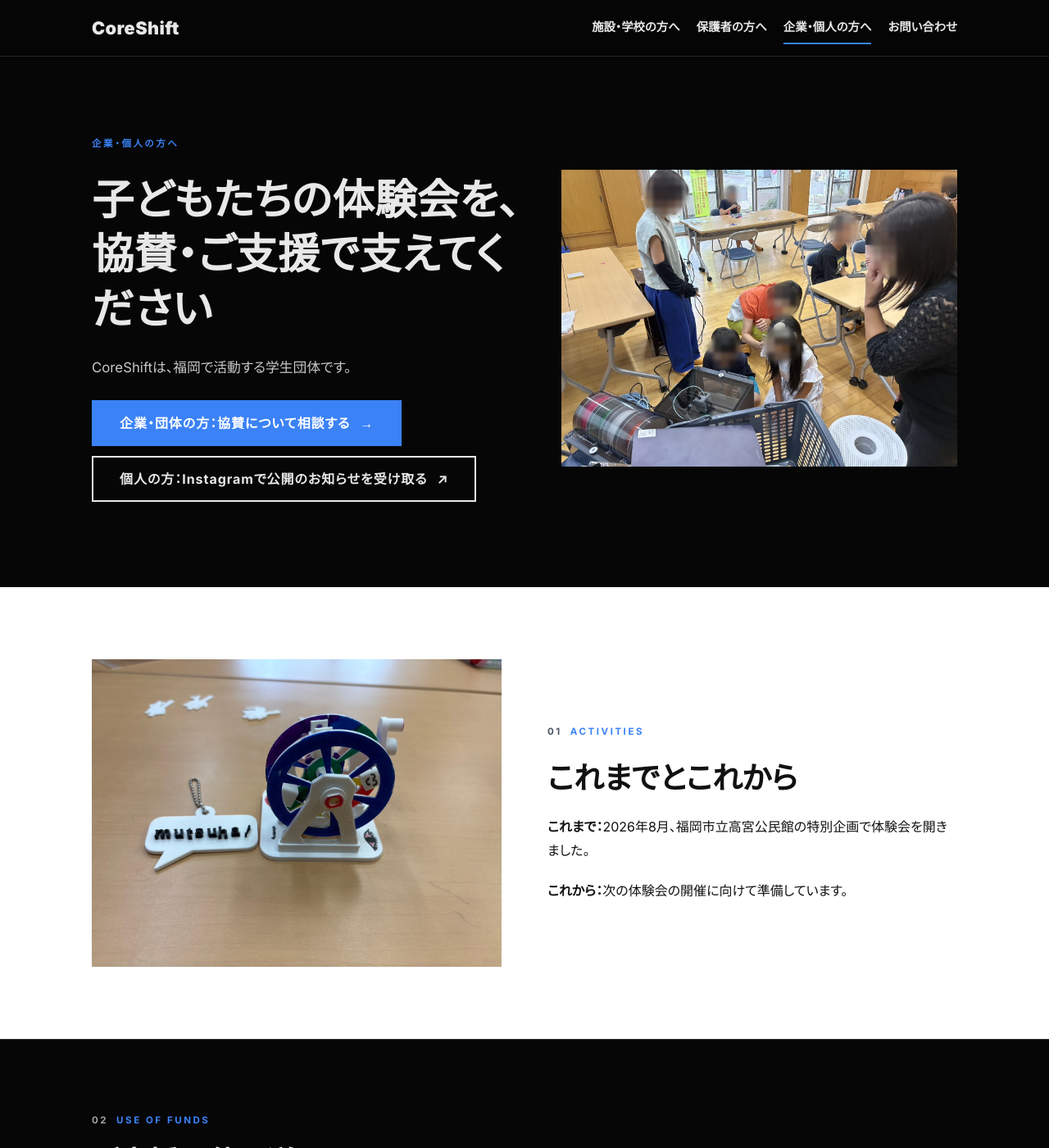
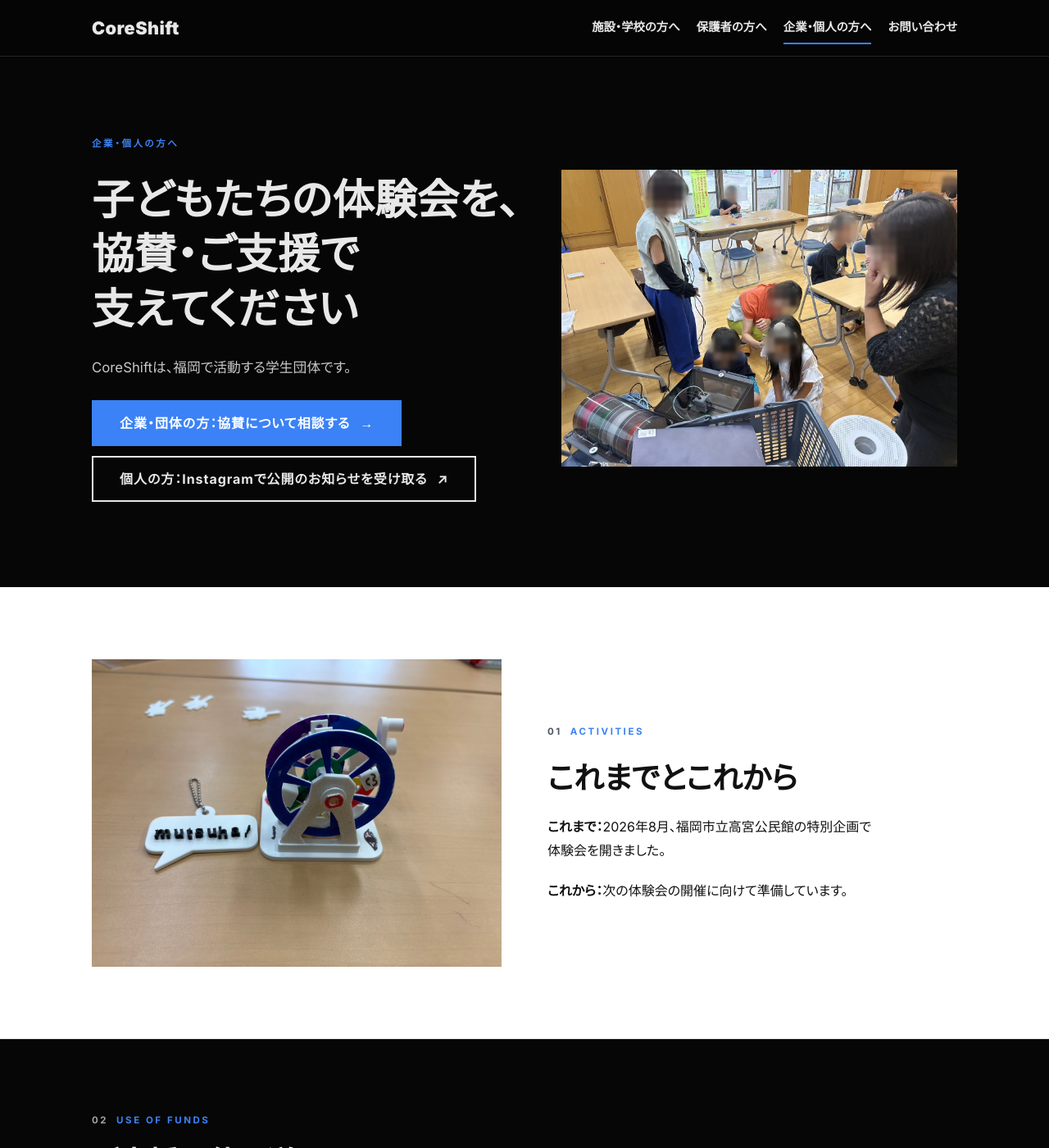
Before and after one commit to coreshiftforch/CoreShift-forchildren-web, a Jekyll site: the page built from coreshift-for-children/support/index.html, in a window 1280 px wide and 1400 px high. Shown: the whole window at 82% size. Built offline with Jekyll 4.4.1, drawn with Linux system fonts in a browser that asks for light colours; some of the changed text lies outside the part shown.

Commit message:
style: 日本語の見出しとボタンを言葉の切れ目で折り返す
- 見出し・ボタンは word-break: keep-all にし、言葉の切れ目に <wbr> を入れた（Safari でも効く）
- 中黒を含むまとまり（協賛・ご支援で など）は途中で折り返さない
- 本文は対応ブラウザで言葉のまとまりごとに折り返す（word-break: auto-phrase）
- ROADMAP に見出しを足すときの決まりを追記

Co-Authored-By: Claude Opus 5.5 <noreply@anthropic.com>

```diff
--- a/coreshift-for-children/support/index.html
+++ b/coreshift-for-children/support/index.html
@@ -9,11 +9,11 @@ nav: support
     <div class="wrap">
       <div class="hero-copy">
         <span class="eyebrow">企業・個人の方へ</span>
-        <h1>子どもたちの体験会を、協賛・ご支援で支えてください</h1>
+        <h1>子どもたちの<wbr>体験会を、<wbr><span class="nw">協賛・ご支援で</span><wbr>支えてください</h1>
         <p class="lead">CoreShiftは、福岡で活動する学生団体です。</p>
         <div class="btn-row">
-          <a class="btn" href="/contact/?type=sponsor">企業・団体の方：協賛について相談する <span aria-hidden="true">→</span></a>
-          <a class="btn btn--ghost" href="https://www.instagram.com/coreshift.for_children/">個人の方：Instagramで公開のお知らせを受け取る <span aria-hidden="true">↗</span></a>
+          <a class="btn" href="/contact/?type=sponsor"><span><span class="nw">企業・団体の方：</span><wbr>協賛について<wbr>相談する</span> <span aria-hidden="true">→</span></a>
+          <a class="btn btn--ghost" href="https://www.instagram.com/coreshift.for_children/">個人の方：<wbr>Instagramで<wbr>公開のお知らせを<wbr>受け取る <span aria-hidden="true">↗</span></a>
         </div>
       </div>
       <figure class="hero-photo">
@@ -27,7 +27,7 @@ nav: support
       <img src="/coreshift-for-children/photos/event01_takamiya/S__2965527_0.jpg" width="1477" height="1108" loading="lazy" alt="子どもたちが作った作品">
       <div class="stack">
         <span class="eyebrow"><b>01</b>Activities</span>
-        <h2>これまでとこれから</h2>
+        <h2>これまでと<wbr>これから</h2>
         <p><b>これまで：</b>2026年8月、福岡市立高宮公民館の特別企画で体験会を開きました。</p>
         <p><b>これから：</b>次の体験会の開催に向けて準備しています。</p>
       </div>
@@ -41,10 +41,10 @@ nav: support
         <h2>ご支援の使い道</h2>
       </div>
       <ul class="funds">
-        <li><svg viewBox="0 0 24 24" width="36" height="36" fill="none" stroke="currentColor" stroke-width="1.8" stroke-linecap="round" stroke-linejoin="round" aria-hidden="true"><path d="M12 3 3 7.5v9L12 21l9-4.5v-9L12 3Z"/><path d="M3 7.5 12 12l9-4.5M12 12v9"/></svg><h3>3Dプリンターと材料</h3><p>フィラメント</p></li>
-        <li><svg viewBox="0 0 24 24" width="36" height="36" fill="none" stroke="currentColor" stroke-width="1.8" stroke-linecap="round" stroke-linejoin="round" aria-hidden="true"><circle cx="9" cy="9" r="5"/><path d="M14.5 6.5a5 5 0 1 1-3 9.2"/><path d="M9 7v4M7 9h4"/></svg><h3>参加費を抑えるための補助</h3></li>
-        <li><svg viewBox="0 0 24 24" width="36" height="36" fill="none" stroke="currentColor" stroke-width="1.8" stroke-linecap="round" stroke-linejoin="round" aria-hidden="true"><rect x="3" y="4" width="18" height="12" rx="1.5"/><path d="M2 20h20M9.5 8.5 7 10.5l2.5 2M14.5 8.5l2.5 2-2.5 2"/></svg><h3>教材・Webアプリの開発</h3><p>準備中のプログラミング体験の教材を含む</p></li>
-        <li><svg viewBox="0 0 24 24" width="36" height="36" fill="none" stroke="currentColor" stroke-width="1.8" stroke-linecap="round" stroke-linejoin="round" aria-hidden="true"><path d="M3 11v2a1 1 0 0 0 1 1h2l5 4V6L6 10H4a1 1 0 0 0-1 1Z"/><path d="M15.5 9a4 4 0 0 1 0 6M18.5 6.5a8 8 0 0 1 0 11"/></svg><h3>交通費・広報など団体の運営</h3></li>
+        <li><svg viewBox="0 0 24 24" width="36" height="36" fill="none" stroke="currentColor" stroke-width="1.8" stroke-linecap="round" stroke-linejoin="round" aria-hidden="true"><path d="M12 3 3 7.5v9L12 21l9-4.5v-9L12 3Z"/><path d="M3 7.5 12 12l9-4.5M12 12v9"/></svg><h3>3Dプリンターと<wbr>材料</h3><p>フィラメント</p></li>
+        <li><svg viewBox="0 0 24 24" width="36" height="36" fill="none" stroke="currentColor" stroke-width="1.8" stroke-linecap="round" stroke-linejoin="round" aria-hidden="true"><circle cx="9" cy="9" r="5"/><path d="M14.5 6.5a5 5 0 1 1-3 9.2"/><path d="M9 7v4M7 9h4"/></svg><h3>参加費を<wbr>抑えるための<wbr>補助</h3></li>
+        <li><svg viewBox="0 0 24 24" width="36" height="36" fill="none" stroke="currentColor" stroke-width="1.8" stroke-linecap="round" stroke-linejoin="round" aria-hidden="true"><rect x="3" y="4" width="18" height="12" rx="1.5"/><path d="M2 20h20M9.5 8.5 7 10.5l2.5 2M14.5 8.5l2.5 2-2.5 2"/></svg><h3>教材・<wbr>Webアプリの開発</h3><p>準備中のプログラミング体験の教材を含む</p></li>
+        <li><svg viewBox="0 0 24 24" width="36" height="36" fill="none" stroke="currentColor" stroke-width="1.8" stroke-linecap="round" stroke-linejoin="round" aria-hidden="true"><path d="M3 11v2a1 1 0 0 0 1 1h2l5 4V6L6 10H4a1 1 0 0 0-1 1Z"/><path d="M15.5 9a4 4 0 0 1 0 6M18.5 6.5a8 8 0 0 1 0 11"/></svg><h3><span class="nw">交通費・広報など</span><wbr>団体の運営</h3></li>
       </ul>
       <div class="facts"><p>企業・個人を問わず、ご支援いただいた方に、随時活動報告と半年に一度ご支援の使い道をお届けします。</p><p>そして何よりも、子どもたちの成長が地域の未来をつくる力になることが、ご支援へのいちばんの還元だと考えています。</p></div>
     </div>
@@ -55,7 +55,7 @@ nav: support
       <span class="eyebrow"><b>03</b>For individuals</span>
       <h2>個人で応援する</h2>
       <p>個人の方に向けたクラウドファンディングを、今年度中の公開を目標に準備しています。公開は Instagram とこのホームページでお知らせします。</p>
-      <div class="btn-row"><a class="btn btn--ghost" href="https://www.instagram.com/coreshift.for_children/">Instagramで公開のお知らせを受け取る <span aria-hidden="true">↗</span></a></div>
+      <div class="btn-row"><a class="btn btn--ghost" href="https://www.instagram.com/coreshift.for_children/">Instagramで<wbr>公開のお知らせを<wbr>受け取る <span aria-hidden="true">↗</span></a></div>
     </div>
   </section>
 
@@ -63,7 +63,7 @@ nav: support
     <div class="wrap">
       <div class="sec-head">
         <span class="eyebrow"><b>04</b>Sponsorship</span>
-        <h2>協賛について（企業・団体の方）</h2>
+        <h2>協賛について<wbr><span class="nw">（企業・団体の方）</span></h2>
       </div>
       <dl class="spec">
         <dt>協賛のかたち</dt><dd>資金・物品（フィラメント・micro:bitなど）・会場のご提供など、かたちはご相談ください。</dd>
@@ -76,7 +76,7 @@ nav: support
   <section class="sec sec--light cta">
     <div class="wrap">
       <span class="eyebrow">Contact</span>
-      <h2>協賛のご相談・資料のご請求</h2>
+      <h2>協賛のご相談・<wbr>資料のご請求</h2>
       <p>資料のご請求や、オンライン・対面でのご説明も承ります。</p>
       <div class="btn-row"><a class="btn" href="/contact/?type=sponsor">協賛について相談する <span aria-hidden="true">→</span></a></div>
       <p class="muted">メール：<a href="mailto:coreshift.forch@gmail.com">coreshift.forch@gmail.com</a> ／ <a href="/#about">団体概要へ</a></p>
--- a/site.css
+++ b/site.css
@@ -419,3 +419,21 @@ h3 { font-size: 1.15rem; line-height: 1.5; font-weight: 900; }
   .gallery { grid-template-columns: minmax(0, 1fr); }
   .models { grid-template-columns: minmax(0, 1fr); }
 }
+
+/* ============================================================
+   日本語の折り返し
+   見出し・ボタンは <wbr> を入れた言葉の切れ目だけで折り返す（Safari でも効く）。
+   本文は対応ブラウザ（Chrome・Edge）で言葉のまとまりごとに折り返す。
+   見出しを足すときは、言葉の切れ目に <wbr> を入れる。
+============================================================ */
+body { line-break: strict; }
+h1, h2, h3, .btn, .next-body strong, .project-name, .door h3 {
+  word-break: keep-all;
+  overflow-wrap: anywhere;
+  text-wrap: balance;
+}
+p, li, dd, dt, figcaption, .lead, .project-desc, .project-for {
+  word-break: auto-phrase;
+  text-wrap: pretty;
+}
+.nw { white-space: nowrap; }
```
Also changed, not shown: coreshift-for-children/event01_takamiya/index.html (+9 -9 lines), coreshift-for-children/index.html (+6 -6 lines), docs/ROADMAP.md (+5 -0 lines), for-organizations/index.html (+6 -6 lines), index.html (+5 -5 lines).
